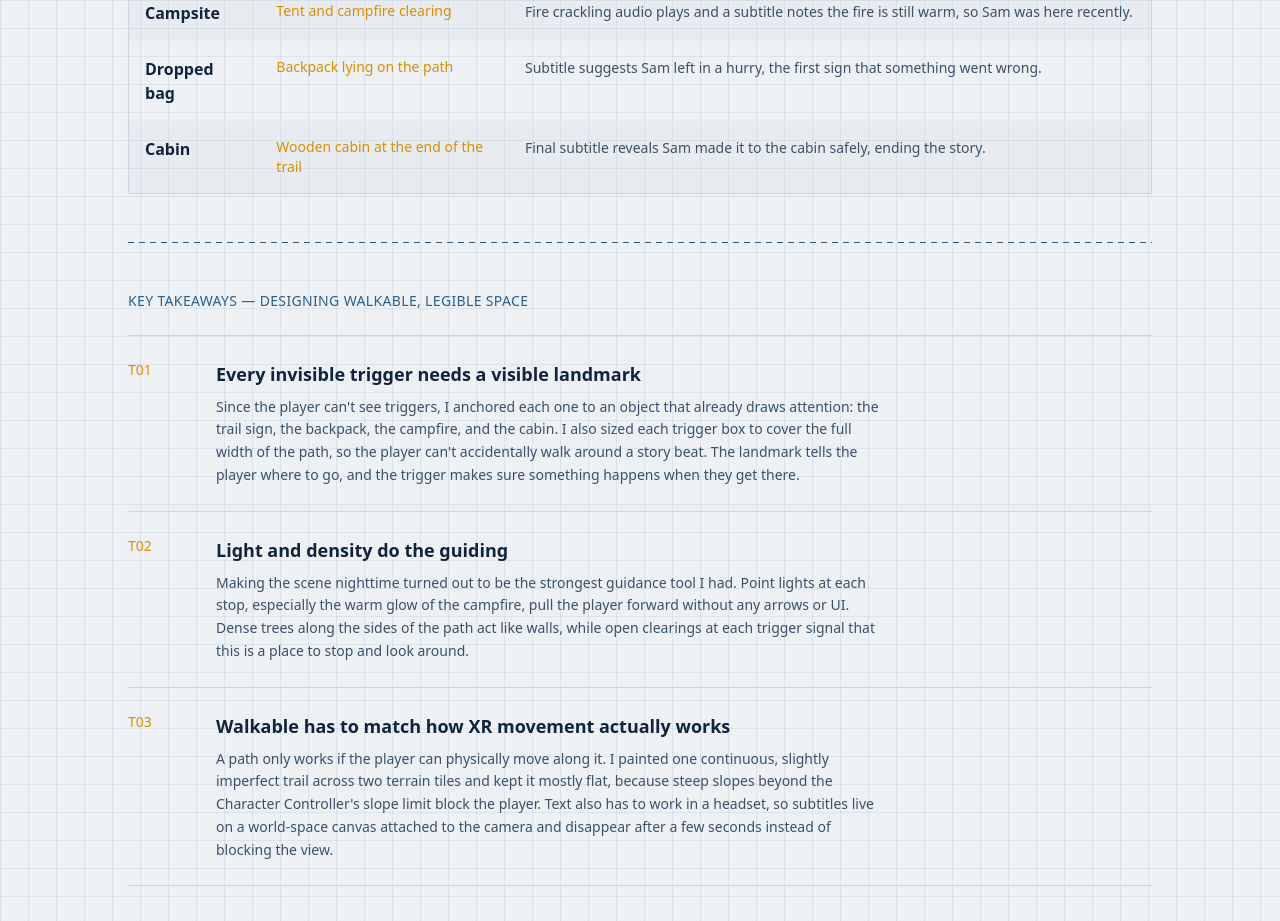
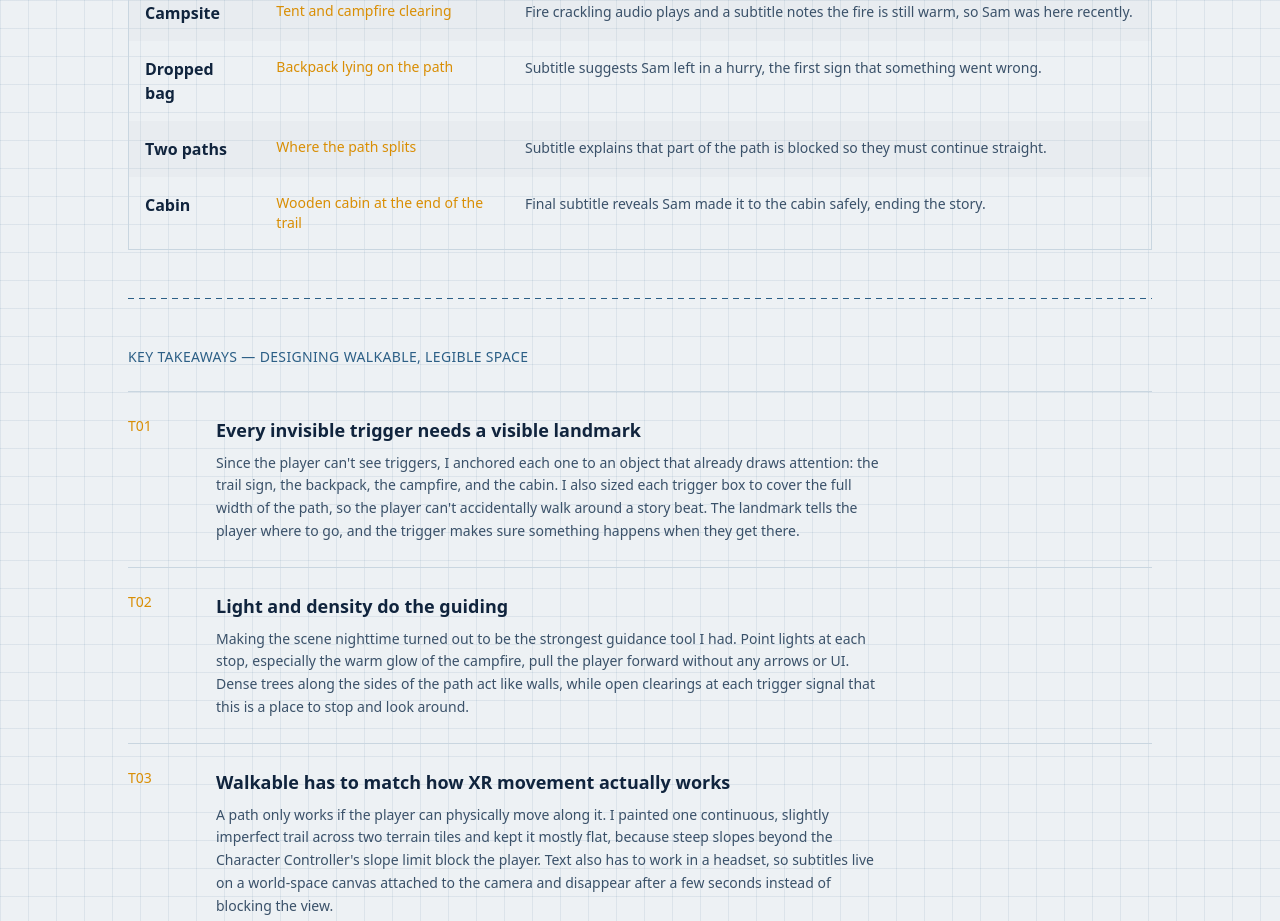
Before and after one commit to JohnGPaulIV/CS480, a Next.js app: page /CS480/project3 in a window 1280 px wide. Shown: the part 1260-2181 px from the top of the page. Built offline with nearby package versions, Linux system fonts and the light colour scheme.

Commit message:
PROJECT 3

```diff
--- a/app/project3/page.js
+++ b/app/project3/page.js
@@ -20,6 +20,11 @@ const triggers = [
         name: "Dropped bag",
         location: "Backpack lying on the path",
         effect: "Subtitle suggests Sam left in a hurry, the first sign that something went wrong.",
+    },
+    {
+        name: "Two paths",
+        location: "Where the path splits",
+        effect: "Subtitle explains that part of the path is blocked so they must continue straight."
     },
     {
         name: "Cabin",
```
